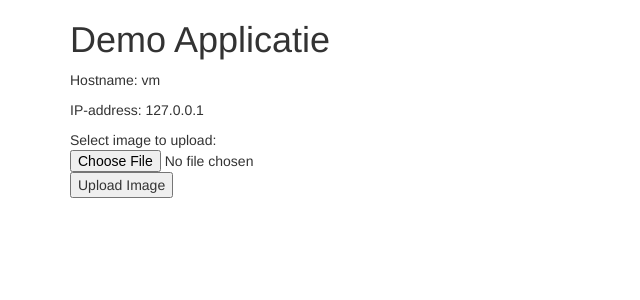
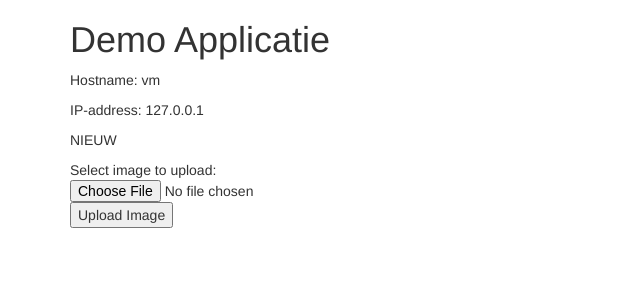
Before and after one commit to RutgerP/InstallationApplicationAzure, a PHP site: page / in a window 1280 px wide. Shown: the top 300 px of the page, without its empty margins (0-640 px from the left). Run offline with PHP 8.4, Linux system fonts and the light colour scheme; data that the repository does not hold is empty.

Commit message:
Update index.php

```diff
--- a/WorkingSite/index.php
+++ b/WorkingSite/index.php
@@ -25,6 +25,7 @@
   <h1>Demo Applicatie</h1>
   <p>Hostname: <?php echo gethostname(); ?></p>
   <p>IP-address: <?php require 'includes/getip.php'; ?></p>
+  <p> NIEUW </p>
 </div>
 
 <div class="container">
```
